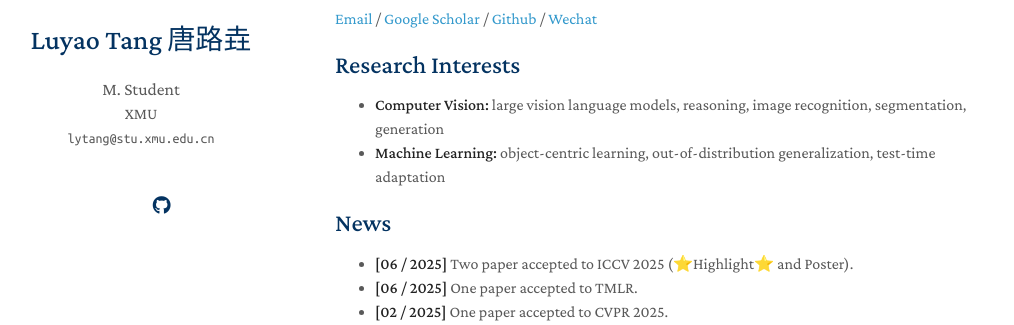
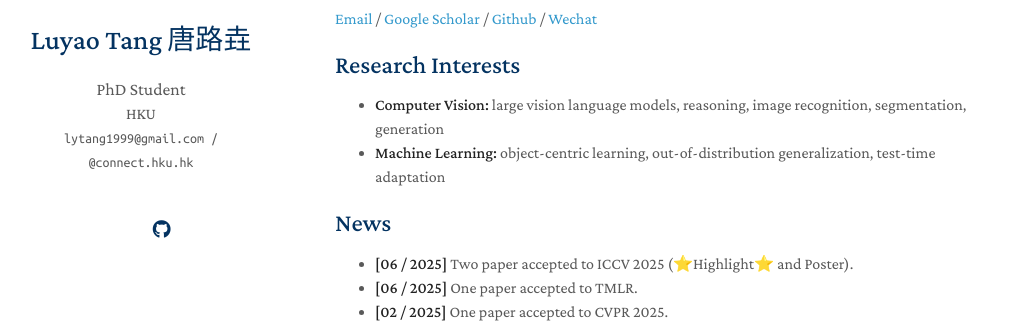
Before and after one commit to lytang63/lytang63.github.io, a Jekyll site: the page built from index.md, in a window 1280 px wide. Shown: the part 218-543 px from the top of the page, without its empty margins (135-1149 px from the left). Built offline with Jekyll 4.4.1, drawn with Linux system fonts in a browser that asks for light colours; nearby versions of some CDN libraries; a style sheet for code colours, icons or effects is not loaded; our own code applies the rules of GitHub Pages for plain Markdown files.

Commit message:
Add files via upload

```diff
--- a/_config.yml
+++ b/_config.yml
@@ -1,8 +1,8 @@
 # Basic Information
 title: Luyao Tang  唐路垚
-position: M. Student
-affiliation: XMU
-email: lytang@stu.xmu.edu.cn
+position: PhD Student
+affiliation: HKU
+email: lytang1999@gmail.com / @connect.hku.hk
 
 # Search Engine Optimization (SEO)
 # The following information is used to improve the website traffic from search engines, e.g., Google.
```
